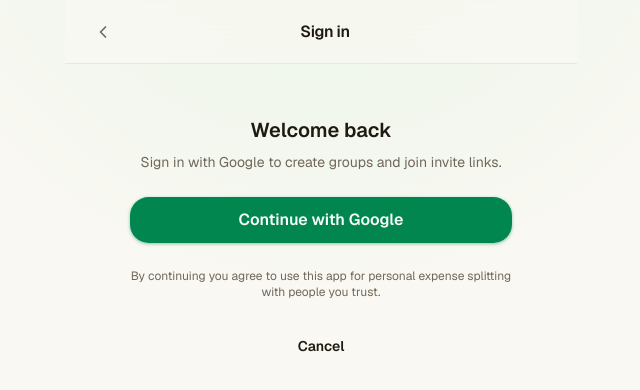
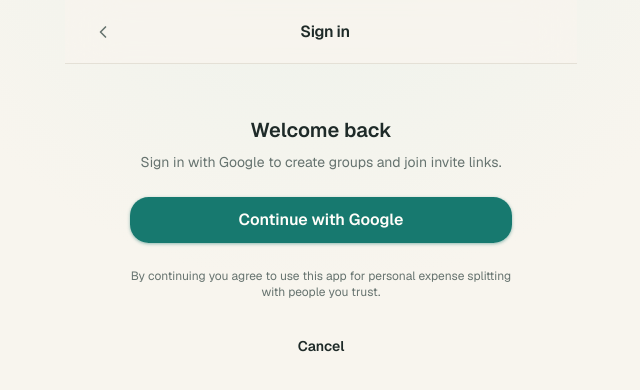
Before and after one commit to donndonn/splitwiser, a Next.js app: page /signin in a window 1280 px wide. Shown: the top 390 px of the page, without its empty margins (319-959 px from the left). Built offline with nearby package versions, Linux system fonts and the light colour scheme; no server answers.

Commit message:
dont remember

```diff
--- a/src/app/g/[id]/(tabs)/balances/page.tsx
+++ b/src/app/g/[id]/(tabs)/balances/page.tsx
@@ -79,9 +79,9 @@
                 className={cn(
                   "shrink-0 text-sm font-medium",
                   r.netCents > 0
-                    ? "text-emerald-600"
+                    ? "text-balance-positive"
                     : r.netCents < 0
-                      ? "text-rose-600"
+                      ? "text-balance-negative"
                       : "text-muted-foreground",
                 )}
               >
--- a/src/app/g/[id]/(tabs)/page.tsx
+++ b/src/app/g/[id]/(tabs)/page.tsx
@@ -65,9 +65,9 @@
           <CardTitle
             className={
               net > 0
-                ? "text-2xl text-emerald-600"
+                ? "text-2xl text-balance-positive"
                 : net < 0
-                  ? "text-2xl text-rose-600"
+                  ? "text-2xl text-balance-negative"
                   : "text-2xl"
             }
           >
--- a/src/app/globals.css
+++ b/src/app/globals.css
@@ -27,6 +27,9 @@
   --color-input: var(--input);
   --color-border: var(--border);
   --color-destructive: var(--destructive);
+  --color-destructive-foreground: var(--destructive-foreground);
+  --color-balance-positive: var(--balance-positive);
+  --color-balance-negative: var(--balance-negative);
   --color-accent-foreground: var(--accent-foreground);
   --color-accent: var(--accent);
   --color-muted-foreground: var(--muted-foreground);
@@ -49,72 +52,78 @@
 }
 
 :root {
-  --background: oklch(0.978 0.008 95);
-  --foreground: oklch(0.22 0.018 80);
-  --card: oklch(0.998 0.003 95);
-  --card-foreground: oklch(0.22 0.018 80);
-  --popover: oklch(0.998 0.003 95);
-  --popover-foreground: oklch(0.22 0.018 80);
-  --primary: oklch(0.54 0.14 158);
-  --primary-foreground: oklch(0.99 0.005 150);
-  --secondary: oklch(0.94 0.025 95);
-  --secondary-foreground: oklch(0.28 0.025 80);
-  --muted: oklch(0.95 0.014 92);
-  --muted-foreground: oklch(0.52 0.025 78);
-  --accent: oklch(0.93 0.045 154);
-  --accent-foreground: oklch(0.34 0.09 158);
-  --destructive: oklch(0.58 0.19 25);
-  --border: oklch(0.89 0.018 88);
-  --input: oklch(0.87 0.02 88);
-  --ring: oklch(0.61 0.13 158);
-  --chart-1: oklch(0.87 0 0);
-  --chart-2: oklch(0.556 0 0);
-  --chart-3: oklch(0.439 0 0);
-  --chart-4: oklch(0.371 0 0);
-  --chart-5: oklch(0.269 0 0);
+  --background: #f8f5ee;
+  --foreground: #1e2a28;
+  --card: #fffefa;
+  --card-foreground: #1e2a28;
+  --popover: #fffefa;
+  --popover-foreground: #1e2a28;
+  --primary: #17796f;
+  --primary-foreground: #fffefa;
+  --secondary: #ece7dc;
+  --secondary-foreground: #283c38;
+  --muted: #efece4;
+  --muted-foreground: #66736f;
+  --accent: #ddeee8;
+  --accent-foreground: #1d5d55;
+  --destructive: #b34150;
+  --destructive-foreground: #fffefa;
+  --balance-positive: #2f7f68;
+  --balance-negative: #a45765;
+  --border: #d8d3c7;
+  --input: #cec8bb;
+  --ring: #2d8c80;
+  --chart-1: #17796f;
+  --chart-2: #2f7f68;
+  --chart-3: #a45765;
+  --chart-4: #c3893a;
+  --chart-5: #5558a8;
   --radius: 0.875rem;
-  --sidebar: oklch(0.998 0.003 95);
-  --sidebar-foreground: oklch(0.22 0.018 80);
-  --sidebar-primary: oklch(0.54 0.14 158);
-  --sidebar-primary-foreground: oklch(0.99 0.005 150);
-  --sidebar-accent: oklch(0.93 0.045 154);
-  --sidebar-accent-foreground: oklch(0.34 0.09 158);
-  --sidebar-border: oklch(0.89 0.018 88);
-  --sidebar-ring: oklch(0.61 0.13 158);
+  --sidebar: #fffefa;
+  --sidebar-foreground: #1e2a28;
+  --sidebar-primary: #17796f;
+  --sidebar-primary-foreground: #fffefa;
+  --sidebar-accent: #ddeee8;
+  --sidebar-accent-foreground: #1d5d55;
+  --sidebar-border: #d8d3c7;
+  --sidebar-ring: #2d8c80;
 }
 
 .dark {
-  --background: oklch(0.18 0.015 85);
-  --foreground: oklch(0.95 0.012 92);
-  --card: oklch(0.225 0.018 82);
-  --card-foreground: oklch(0.95 0.012 92);
-  --popover: oklch(0.225 0.018 82);
-  --popover-foreground: oklch(0.95 0.012 92);
-  --primary: oklch(0.69 0.14 158);
-  --primary-foreground: oklch(0.17 0.03 158);
-  --secondary: oklch(0.28 0.022 82);
-  --secondary-foreground: oklch(0.94 0.012 92);
-  --muted: oklch(0.27 0.018 82);
-  --muted-foreground: oklch(0.72 0.025 88);
-  --accent: oklch(0.31 0.055 157);
-  --accent-foreground: oklch(0.84 0.09 155);
-  --destructive: oklch(0.7 0.17 24);
-  --border: oklch(0.34 0.02 82);
-  --input: oklch(0.39 0.022 82);
-  --ring: oklch(0.66 0.13 158);
-  --chart-1: oklch(0.87 0 0);
-  --chart-2: oklch(0.556 0 0);
-  --chart-3: oklch(0.439 0 0);
-  --chart-4: oklch(0.371 0 0);
-  --chart-5: oklch(0.269 0 0);
-  --sidebar: oklch(0.205 0 0);
-  --sidebar-foreground: oklch(0.985 0 0);
-  --sidebar-primary: oklch(0.488 0.243 264.376);
-  --sidebar-primary-foreground: oklch(0.985 0 0);
-  --sidebar-accent: oklch(0.269 0 0);
-  --sidebar-accent-foreground: oklch(0.985 0 0);
-  --sidebar-border: oklch(1 0 0 / 10%);
-  --sidebar-ring: oklch(0.556 0 0);
+  --background: #1c2322;
+  --foreground: #f0f4f0;
+  --card: #242c2b;
+  --card-foreground: #f0f4f0;
+  --popover: #242c2b;
+  --popover-foreground: #f0f4f0;
+  --primary: #66c7b8;
+  --primary-foreground: #102a26;
+  --secondary: #303b39;
+  --secondary-foreground: #edf4f1;
+  --muted: #2d3735;
+  --muted-foreground: #aab9b5;
+  --accent: #254842;
+  --accent-foreground: #a7e2d6;
+  --destructive: #e16b78;
+  --destructive-foreground: #1c2322;
+  --balance-positive: #73c9ad;
+  --balance-negative: #d8949f;
+  --border: #3a4442;
+  --input: #46514e;
+  --ring: #71d0c0;
+  --chart-1: #66c7b8;
+  --chart-2: #73c9ad;
+  --chart-3: #d8949f;
+  --chart-4: #d6aa62;
+  --chart-5: #9ea3e8;
+  --sidebar: #242c2b;
+  --sidebar-foreground: #f0f4f0;
+  --sidebar-primary: #66c7b8;
+  --sidebar-primary-foreground: #102a26;
+  --sidebar-accent: #254842;
+  --sidebar-accent-foreground: #a7e2d6;
+  --sidebar-border: #3a4442;
+  --sidebar-ring: #71d0c0;
 }
 
 @layer base {
--- a/src/app/layout.tsx
+++ b/src/app/layout.tsx
@@ -2,6 +2,7 @@
 import { Geist, Geist_Mono } from "next/font/google";
 import { Toaster } from "@/components/ui/sonner";
 import { ServiceWorkerRegister } from "@/components/pwa-register";
+import { ThemeProvider } from "@/components/theme-provider";
 import "./globals.css";
 
 const geistSans = Geist({
@@ -36,7 +37,8 @@
 };
 
 export const viewport: Viewport = {
-  themeColor: "#f8f6ef",
+  themeColor: "#F8F5EE",
+  colorScheme: "light dark",
   width: "device-width",
   initialScale: 1,
   maximumScale: 1,
@@ -51,12 +53,15 @@
   return (
     <html
       lang="en"
+      suppressHydrationWarning
       className={`${geistSans.variable} ${geistMono.variable} h-full antialiased`}
     >
       <body className="min-h-full flex flex-col bg-background text-foreground">
-        {children}
-        <Toaster richColors position="top-center" />
-        <ServiceWorkerRegister />
+        <ThemeProvider>
+          {children}
+          <Toaster richColors position="top-center" />
+          <ServiceWorkerRegister />
+        </ThemeProvider>
       </body>
     </html>
   );
--- a/src/app/manifest.ts
+++ b/src/app/manifest.ts
@@ -7,8 +7,8 @@
     description: "Split expenses with friends and family",
     start_url: "/",
     display: "standalone",
-    background_color: "#ffffff",
-    theme_color: "#171717",
+    background_color: "#F8F5EE",
+    theme_color: "#17796F",
     orientation: "portrait-primary",
     icons: [
       {
--- a/src/app/page.tsx
+++ b/src/app/page.tsx
@@ -101,9 +101,9 @@
                       className={cn(
                         "shrink-0 text-sm",
                         g.net > 0
-                          ? "font-medium text-emerald-600"
+                          ? "font-medium text-balance-positive"
                           : g.net < 0
-                            ? "font-medium text-rose-600"
+                            ? "font-medium text-balance-negative"
                             : "text-muted-foreground",
                       )}
                     >
--- a/src/app/profile/page.tsx
+++ b/src/app/profile/page.tsx
@@ -4,6 +4,7 @@
 import { AppShell } from "@/components/app-shell";
 import { Avatar, AvatarFallback, AvatarImage } from "@/components/ui/avatar";
 import { Button } from "@/components/ui/button";
+import { ThemeSelector } from "@/components/theme-selector";
 import { db } from "@/db";
 import { users } from "@/db/schema";
 import { requireUser } from "@/lib/auth-guards";
@@ -60,6 +61,8 @@
           </div>
         </div>
 
+        <ThemeSelector />
+
         <ProfileForm
           name={dbUser?.name?.trim() || name}
           username={username}
--- /dev/null
+++ b/src/components/theme-provider.tsx
@@ -0,0 +1,48 @@
+"use client";
+
+import { useEffect } from "react";
+import {
+  ThemeProvider as NextThemesProvider,
+  useTheme,
+} from "next-themes";
+
+const THEME_COLORS = {
+  light: "#F8F5EE",
+  dark: "#1C2322",
+} as const;
+
+function ThemeColorSync() {
+  const { resolvedTheme } = useTheme();
+
+  useEffect(() => {
+    if (resolvedTheme !== "light" && resolvedTheme !== "dark") return;
+
+    let meta = document.querySelector<HTMLMetaElement>(
+      'meta[name="theme-color"]',
+    );
+
+    if (!meta) {
+      meta = document.createElement("meta");
+      meta.name = "theme-color";
+      document.head.appendChild(meta);
+    }
+
+    meta.content = THEME_COLORS[resolvedTheme];
+  }, [resolvedTheme]);
+
+  return null;
+}
+
+export function ThemeProvider({ children }: { children: React.ReactNode }) {
+  return (
+    <NextThemesProvider
+      attribute="class"
+      defaultTheme="system"
+      enableSystem
+      disableTransitionOnChange
+    >
+      <ThemeColorSync />
+      {children}
+    </NextThemesProvider>
+  );
+}
--- /dev/null
+++ b/src/components/theme-selector.tsx
@@ -0,0 +1,63 @@
+"use client";
+
+import { useSyncExternalStore } from "react";
+import { Monitor, Moon, Sun } from "lucide-react";
+import { useTheme } from "next-themes";
+import { cn } from "@/lib/utils";
+
+const options = [
+  { value: "system", label: "System", icon: Monitor },
+  { value: "light", label: "Light", icon: Sun },
+  { value: "dark", label: "Dark", icon: Moon },
+] as const;
+
+const subscribe = () => () => {};
+
+export function ThemeSelector() {
+  const mounted = useSyncExternalStore(subscribe, () => true, () => false);
+  const { theme, setTheme } = useTheme();
+
+  return (
+    <section className="mb-6 space-y-2" aria-labelledby="appearance-heading">
+      <div>
+        <h2 id="appearance-heading" className="text-sm font-medium">
+          Appearance
+        </h2>
+        <p className="text-xs text-muted-foreground">
+          Choose how Splitwiser looks on this device.
+        </p>
+      </div>
+      <div
+        className="grid grid-cols-3 gap-1 rounded-xl bg-muted p-1"
+        role="group"
+        aria-label="Color theme"
+      >
+        {options.map((option) => {
+          const active = mounted
+            ? theme === option.value
+            : option.value === "system";
+          const Icon = option.icon;
+
+          return (
+            <button
+              key={option.value}
+              type="button"
+              aria-pressed={active}
+              disabled={!mounted}
+              onClick={() => setTheme(option.value)}
+              className={cn(
+                "inline-flex h-10 items-center justify-center gap-1.5 rounded-lg px-2 text-sm font-medium transition-colors focus-visible:outline-none focus-visible:ring-3 focus-visible:ring-ring/30 disabled:opacity-70",
+                active
+                  ? "bg-card text-foreground shadow-sm ring-1 ring-border/70"
+                  : "text-muted-foreground hover:bg-card/50 hover:text-foreground",
+              )}
+            >
+              <Icon className="size-4" />
+              <span>{option.label}</span>
+            </button>
+          );
+        })}
+      </div>
+    </section>
+  );
+}
```
